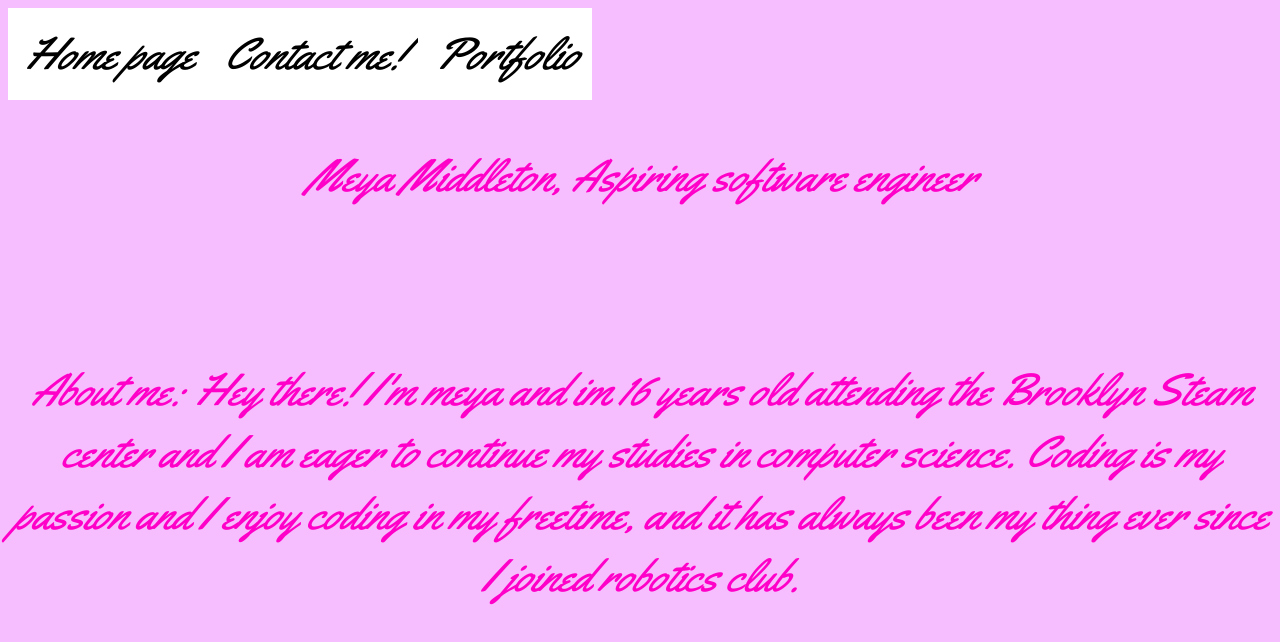
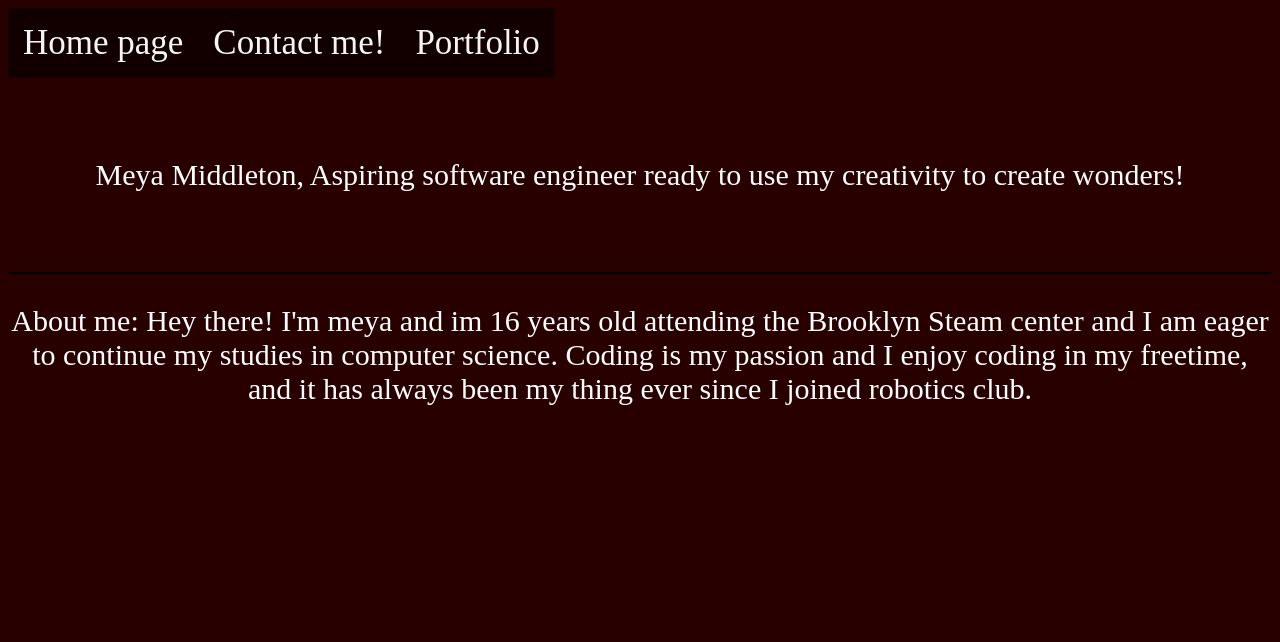
Before and after one commit to mangosmeyaa/mangosmeyaa.github.io, a plain HTML site: page index.html in a window 1280 px wide. Drawn offline with Linux system fonts and the light colour scheme; a web font is replaced by a local one.

Commit message:
reusable styles

```diff
--- a/index.html
+++ b/index.html
@@ -18,8 +18,8 @@
 
 </head>
 <body>
-    <p> Meya Middleton, Aspiring software engineer</p>
-    <br>
+    <p id="opening"> Meya Middleton, Aspiring software engineer ready to use my creativity to create wonders!</p>
+    <hr class="hr">
     <p> About me: Hey there! I'm meya and im 16 years old attending the Brooklyn Steam center and I am eager to continue my studies in computer science. Coding is my passion and I enjoy coding in my freetime, and it has always been my thing ever since I joined robotics club.</p>
 
 </body>
--- a/styles.css
+++ b/styles.css
@@ -1,17 +1,24 @@
-@import url('https://fonts.googleapis.com/css2?family=Yellowtail&display=swap');
-
-body{
-    background-color: rgb(247, 190, 255);
-    font-family: "Yellowtail", serif;
-    font-size: 45px;
-    font-style: italic
+@import url('https://fonts.googleapis.com/css2?family=Henny+Penny&display=swap');
+  body{
+    background-color: #290000;
+    font-size: 35px;
+    font-family: "Henny Penny", serif;
+    font-weight: 400;
+    font-style: normal;
 }
 
 p{
-    color: rgb(255, 0, 200);
-    font-size: 45px;
+    color: rgb(255, 255, 255);
+    font-size: 30px;
     text-align: center;
+}
 
+#opening{
+    padding: 50px
+}
+
+.hr{
+    border-style: double
 }
 h1{
     text-align: center;
@@ -20,23 +27,22 @@ h1{
 
 .navbar ul{
     list-style-type: none;
-
     padding: 0px;
     margin: 0px;
     overflow: hidden;
 }
 
 .navbar a{
-    color: rgb(0, 0, 0);
-    background-color: #ffffff;
+    background-color: #120000;
     text-decoration: none;
+    color: whitesmoke;
     padding: 15px;
     display: block;
     text-align: center;
 }
 
 .navbar a:hover{
-    background-color:rgb(255, 0, 200);
+    background-color: #660000;
 
 }
 
```
Also changed, not shown: contact_me.html (+2 -0 lines), 1 other file.
